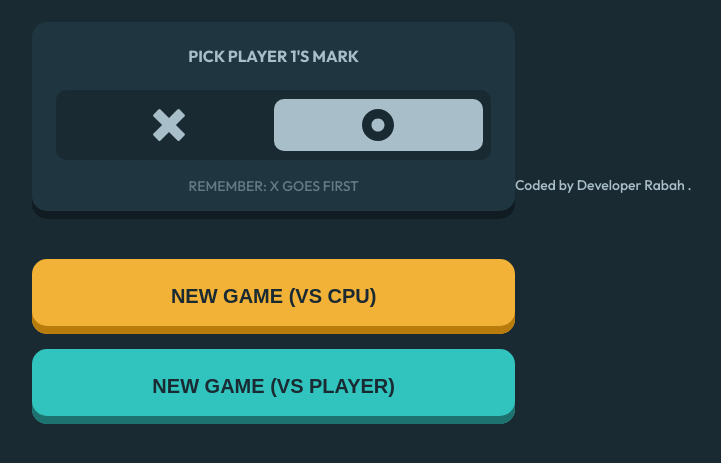
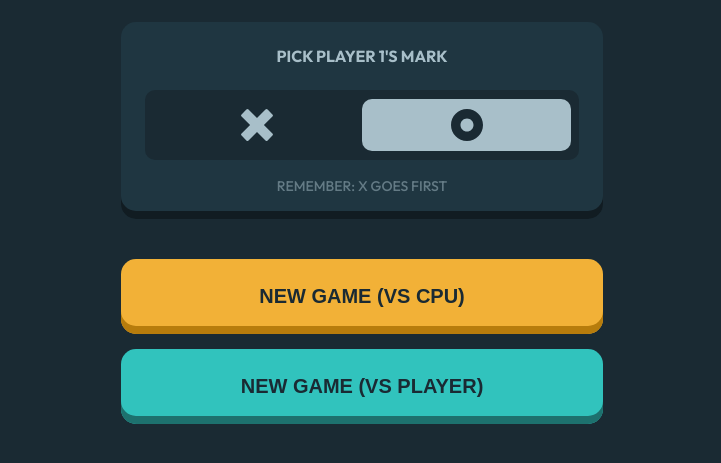
Before and after one commit to DevloperRabah/Tictactoe, a website: page index.html in a window 1280 px wide. Shown: the part 215-678 px from the top of the page, without its empty margins (278-999 px from the left). Drawn offline with Linux system fonts and the light colour scheme.

Commit message:
index.html

```diff
--- a/index.html
+++ b/index.html
@@ -106,12 +106,5 @@
 				<img src="./assets/images/loading.gif" alt="Your opponent message" />
 			</div>
 		</section>
-
-  <footer class="attribution">
-    Coded by
-    <a>
-      Developer Rabah
-    </a>.
-  </footer>
 	</body>
 </html>
```
